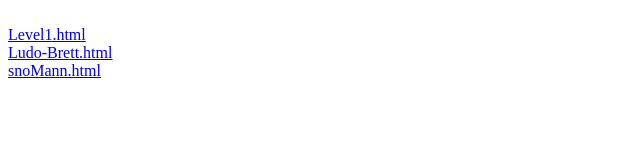
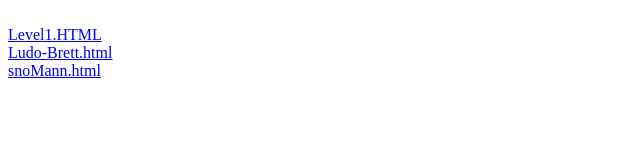
Before and after one commit to Tobias-GetAcademy/Get, a plain HTML site: page Oppgaver/index.html in a window 1280 px wide. Shown: the full height of the page, 0-640 px from the left. Drawn offline with Linux system fonts and the light colour scheme.

Commit message:
Update index.html

```diff
--- a/Oppgaver/index.html
+++ b/Oppgaver/index.html
@@ -7,7 +7,7 @@
 </head>
 <body>
 <a href="index.html"></a> <br>
-<a href="Level1.html">Level1.html</a> <br>
+<a href="Level1.HTML">Level1.HTML</a> <br>
 <a href="Ludo-Brett.html">Ludo-Brett.html</a> <br>
 <a href="snoMann.html">snoMann.html</a> <br>
 </body>
```
